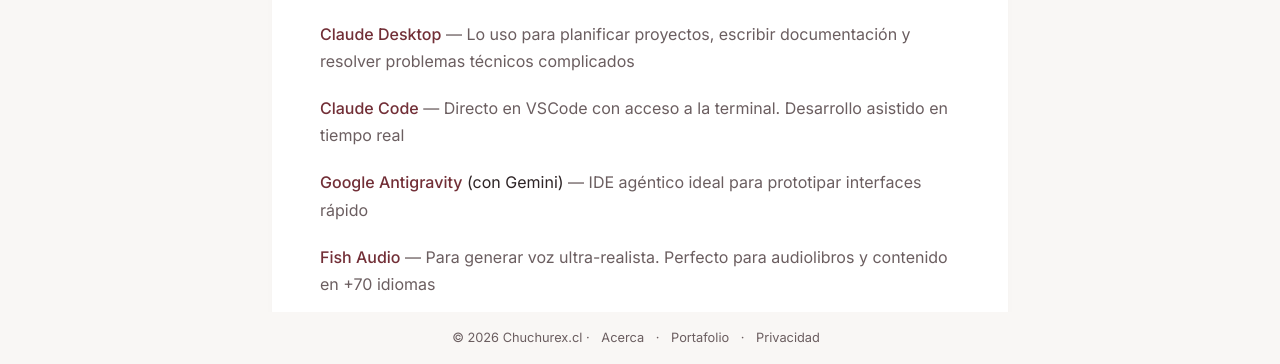
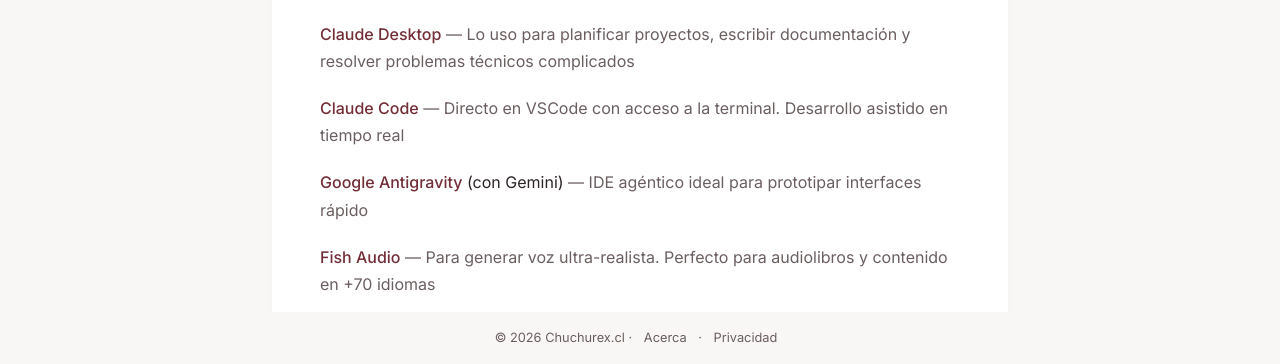
Before and after one commit to chuchurex/chuchurex, a website: page frontend/about.html in a window 1280 px wide. Shown: the part 436-800 px from the top of the page. Drawn offline with nearby package versions, Linux system fonts and the light colour scheme.

Commit message:
chore: remove portfolio link from footer (keep page unlisted for now)

```diff
--- a/frontend/about.html
+++ b/frontend/about.html
@@ -119,7 +119,7 @@
     </main>
 
     <footer class="footer">
-        <p>&copy; 2026 Chuchurex.cl · <a href="/about.html" data-i18n="footerAbout">Acerca</a> · <a href="/portafolio.html" data-i18n="footerPortfolio">Portafolio</a> · <a href="/privacidad.html" data-i18n="footerPrivacy">Privacidad</a></p>
+        <p>&copy; 2026 Chuchurex.cl · <a href="/about.html" data-i18n="footerAbout">Acerca</a> · <a href="/privacidad.html" data-i18n="footerPrivacy">Privacidad</a></p>
     </footer>
 
     <script src="js/i18n.js"></script>
```
Also changed, not shown: frontend/index.html (+1 -1 lines), frontend/privacidad.html (+1 -1 lines).
